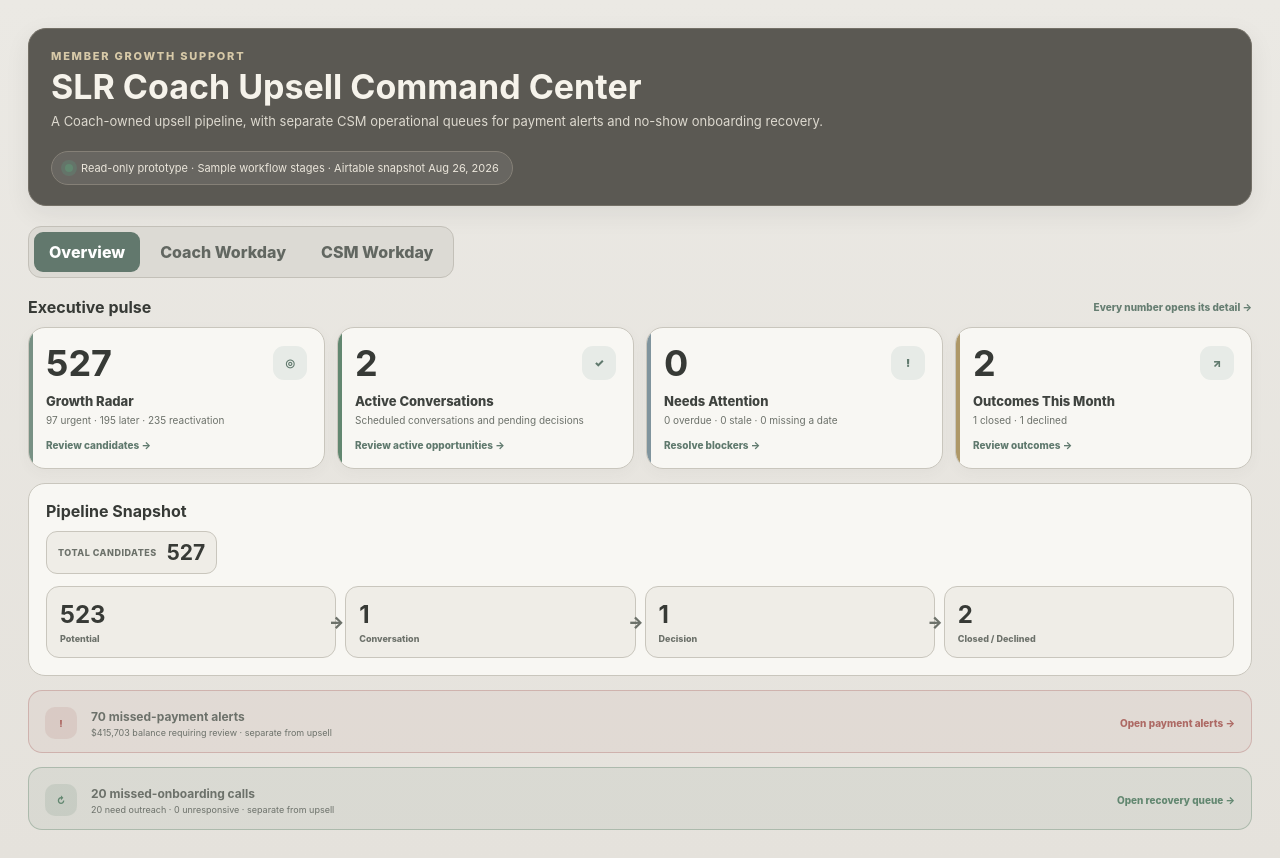
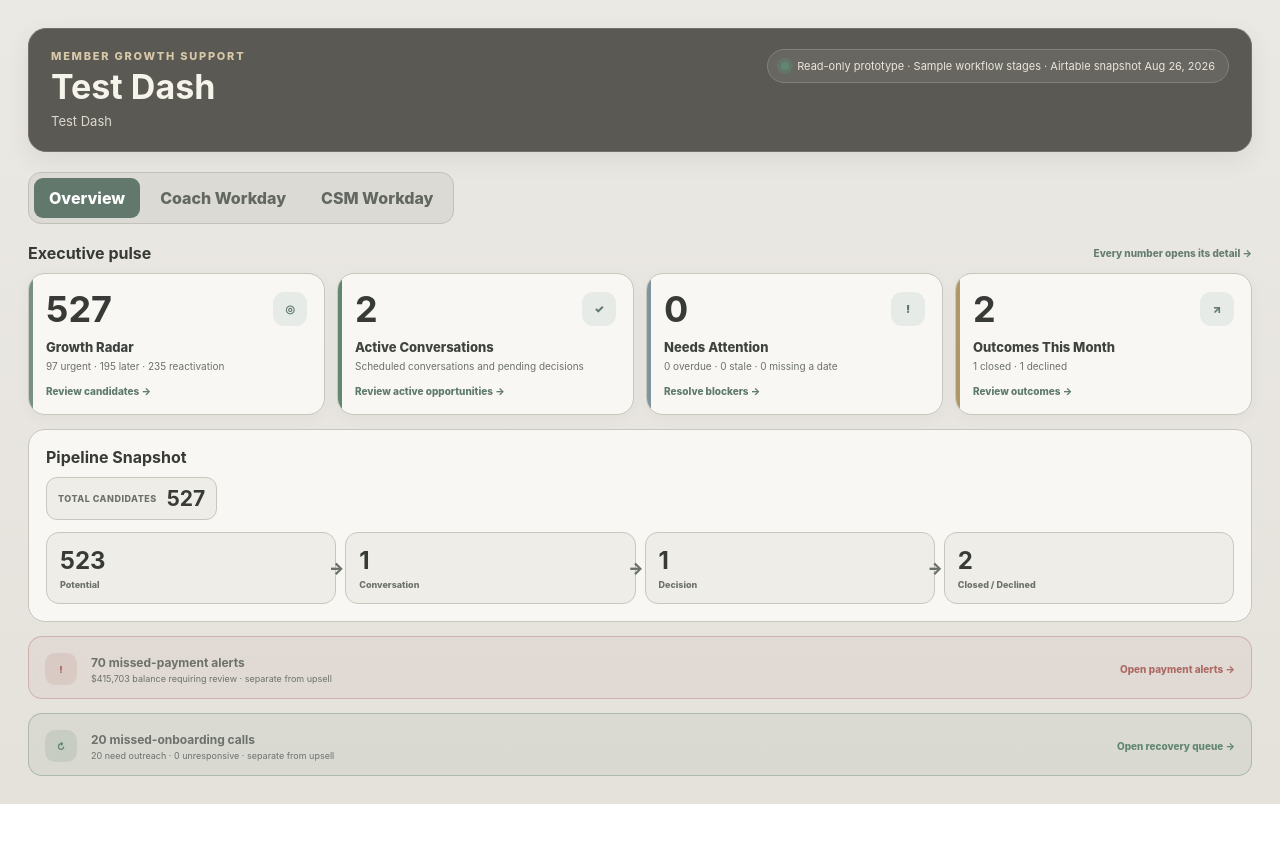
Before and after one commit to leahlobo2319/Coaching-Upsell-workflow-and-CSM-workflow-, a plain HTML site: page index.html in a window 1280 px wide. After the commit the page ends 804 px from the top, so only its background shows below. Drawn offline with Linux system fonts and the light colour scheme.

Commit message:
Rename dashboard title and description to Test Dash

```diff
--- a/index.html
+++ b/index.html
@@ -3,7 +3,7 @@
 <head>
 <meta charset="utf-8">
 <meta name="viewport" content="width=device-width,initial-scale=1">
-<title>SLR Coach Upsell Command Center</title>
+<title>Test Dash</title>
 <style>
 :root{
   --bg:#07111f;--panel:#0e1a2b;--panel2:#14243a;--panel3:#1a2d48;--border:#283c59;
@@ -202,8 +202,8 @@ th{background:#66635d;color:#f2eee5}td{border-top-color:#d8d5cd}tbody tr:hover{b
   <div class="top">
     <div>
       <div class="eyebrow">Member Growth Support</div>
-      <h1>SLR Coach Upsell Command Center</h1>
-      <div class="sub">A Coach-owned upsell pipeline, with separate CSM operational queues for payment alerts and no-show onboarding recovery.</div>
+      <h1>Test Dash</h1>
+      <div class="sub">Test Dash</div>
     </div>
     <div class="asof statusline"><span class="statusdot"></span><span>Read-only prototype · Sample workflow stages · Airtable snapshot Aug 26, 2026</span></div>
   </div>
```
